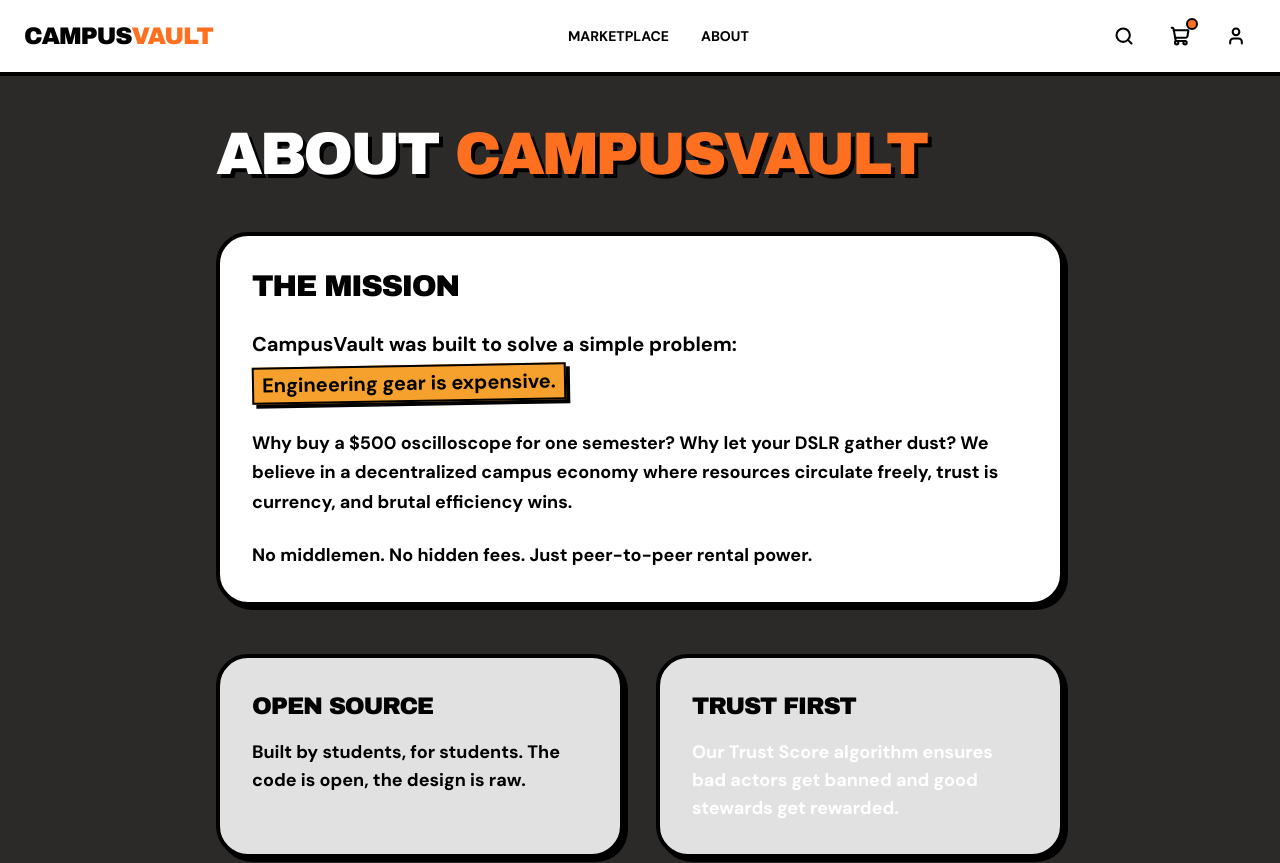
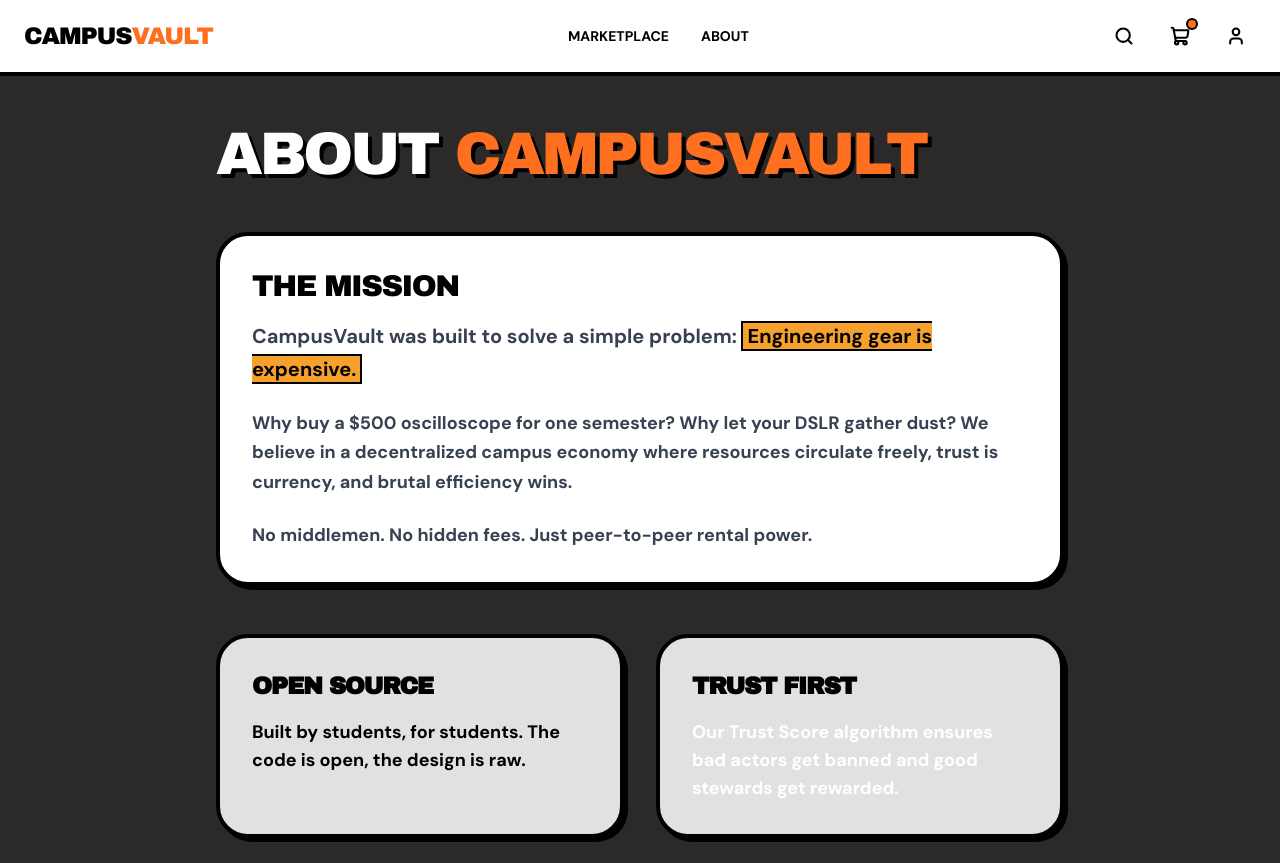
Before and after one commit to turab1020/CampusVault, a React (Vite) app: page /about in a window 1280 px wide. Shown: the top 863 px of the page. Built offline with nearby package versions, Linux system fonts and the light colour scheme.

Commit message:
refactor: adjust About page Mission blocks to exact reference text-shadow sizes

```diff
--- a/src/pages/About.jsx
+++ b/src/pages/About.jsx
@@ -11,29 +11,29 @@ const About = () => {
                 About <span className="text-primary">CampusVault</span>
             </h1>
             <BrutalCard className="bg-white border-4 mb-12 p-8">
-                <h2 className="font-heading text-3xl uppercase mb-6 text-black tracking-tighter">
+                <h2 className="font-heading text-3xl uppercase mb-4 text-black tracking-tighter">
                     The Mission
                 </h2>
-                <p className="font-sans text-xl font-bold text-black leading-relaxed mb-6">
-                    CampusVault was built to solve a simple problem: <span className="bg-secondary px-2 border-2 border-black text-black inline-block transform -rotate-1 shadow-brutal my-1">Engineering gear is expensive.</span>
+                <p className="font-sans text-xl font-bold text-gray-700 leading-relaxed mb-6">
+                    CampusVault was built to solve a simple problem: <span className="bg-secondary px-1 border-2 border-black text-black">Engineering gear is expensive.</span>
                 </p>
-                <p className="font-sans text-lg text-black font-bold leading-relaxed mb-6">
+                <p className="font-sans text-lg text-gray-700 font-bold leading-relaxed mb-6">
                     Why buy a $500 oscilloscope for one semester? Why let your DSLR gather dust?
                     We believe in a decentralized campus economy where resources circulate freely,
                     trust is currency, and brutal efficiency wins.
                 </p>
-                <p className="font-sans text-lg text-black font-bold leading-relaxed">
+                <p className="font-sans text-lg text-gray-700 font-bold leading-relaxed">
                     No middlemen. No hidden fees. Just peer-to-peer rental power.
                 </p>
             </BrutalCard>
 
             <div className="grid grid-cols-1 md:grid-cols-2 gap-8">
                 <BrutalCard className="bg-secondary border-4 p-8">
-                    <h3 className="font-heading text-2xl uppercase mb-4 text-black tracking-tighter">Open Source</h3>
+                    <h3 className="font-heading text-2xl uppercase mb-4 text-black font-black tracking-tighter">Open Source</h3>
                     <p className="font-sans font-bold text-black text-lg">Built by students, for students. The code is open, the design is raw.</p>
                 </BrutalCard>
                 <BrutalCard className="bg-primary text-white border-4 p-8">
-                    <h3 className="font-heading text-2xl uppercase mb-4 tracking-tighter mix-blend-multiply text-black">Trust First</h3>
+                    <h3 className="font-heading text-2xl uppercase mb-4 font-black tracking-tighter text-black mix-blend-multiply">Trust First</h3>
                     <p className="font-sans font-bold text-white text-lg">Our Trust Score algorithm ensures bad actors get banned and good stewards get rewarded.</p>
                 </BrutalCard>
             </div>
```
